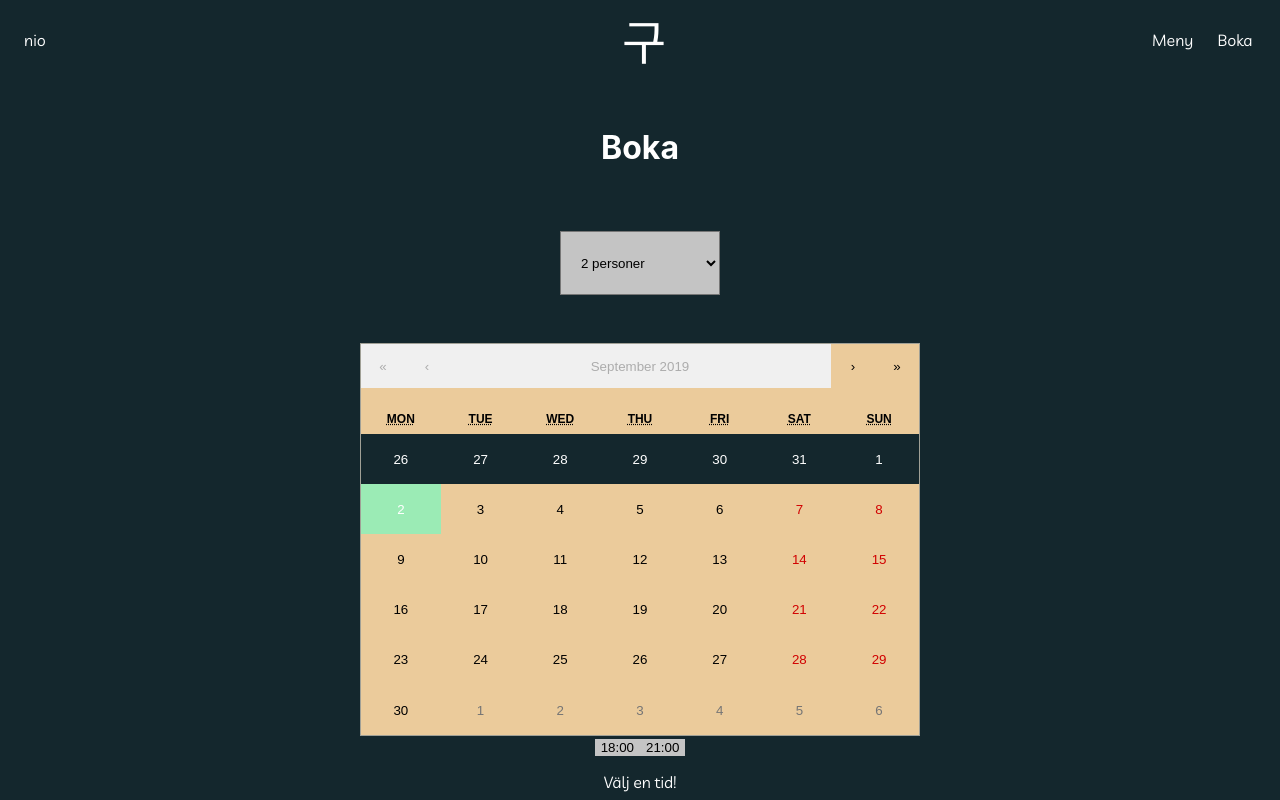
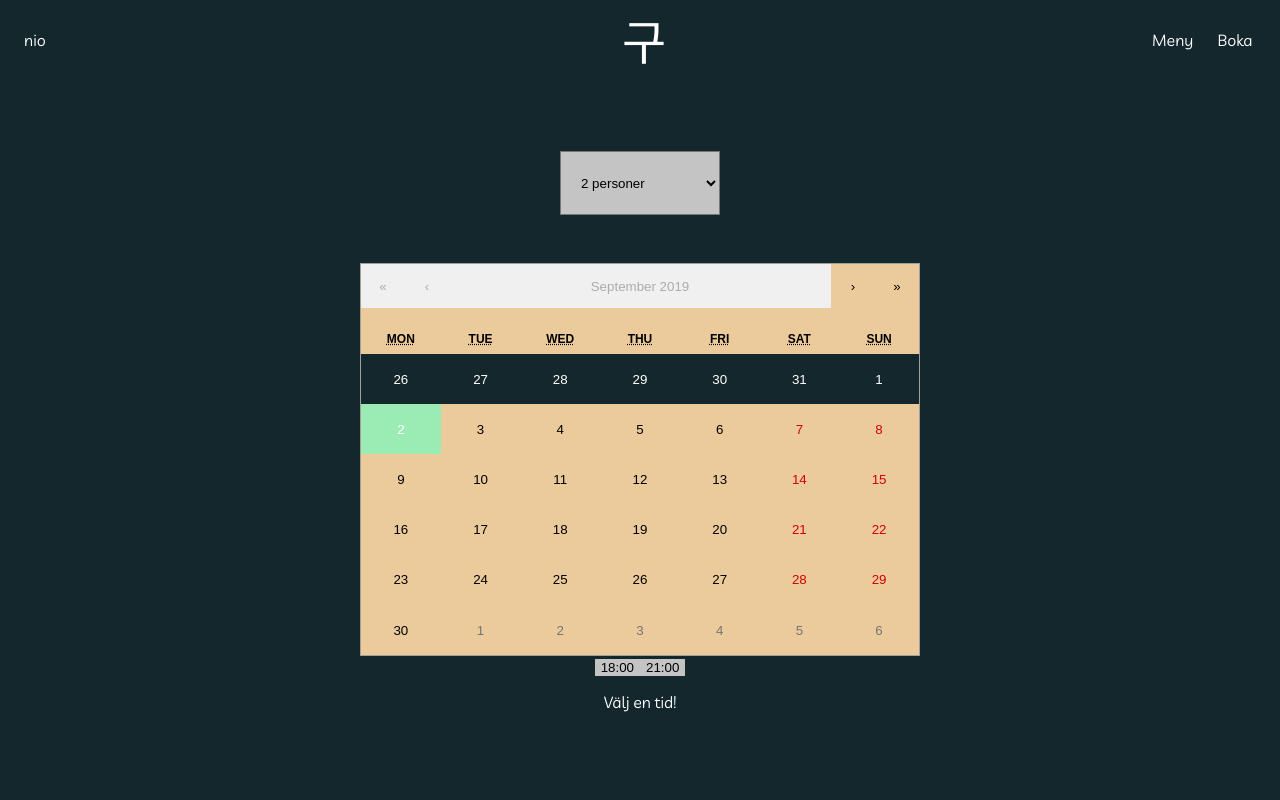
Before and after one commit to kamelfall/nio, a React (Create React App) app: page /booking in a window 1280 px wide. Shown: the top 800 px of the page. Built offline with nearby package versions, Linux system fonts and the light colour scheme; no server answers.

Commit message:
fixes white squares and unneccesary spacing

```diff
--- a/src/components/AdminComponent/AdminComponent.scss
+++ b/src/components/AdminComponent/AdminComponent.scss
@@ -1,6 +1,6 @@
 @import '../../styles/style.scss';
 
-main {
+#admin {
   background-color: $primaryColor;
   height: 90vh;
   margin-top: 10vh;
--- a/src/components/AdminComponent/AdminComponent.tsx
+++ b/src/components/AdminComponent/AdminComponent.tsx
@@ -68,7 +68,7 @@ class AdminComponent extends React.Component<{}, IBookingState> {
       </tr>)
 
     return (
-    <main>
+    <main id="admin">
       <section>
         <h2 className="admin__h2">Bookings</h2>
         <input  className="admin__input" type="text" placeholder="Bookingnr"/>
--- a/src/components/BookingComponent/BookingComponent.scss
+++ b/src/components/BookingComponent/BookingComponent.scss
@@ -1,6 +1,6 @@
 @import '../../styles/style.scss';
 
-main {
+#booking {
   background-color: $primaryColor;
   height: 100vh;
   padding-top: 1rem;
--- a/src/components/BookingComponent/BookingComponent.tsx
+++ b/src/components/BookingComponent/BookingComponent.tsx
@@ -285,7 +285,7 @@ export class BookingComponent extends React.Component<IBookingProps, IBookingSta
   }
   render() {
     return (
-      <main>
+      <main id="booking">
         <h1 className="booking__heading">Boka</h1>
         <section className="booking__guests">
           <select onChange={this.setSeats}
--- a/src/components/FooterComponent/FooterComponent.scss
+++ b/src/components/FooterComponent/FooterComponent.scss
@@ -5,7 +5,6 @@ footer {
   border: 1px solid white;
   height: 150px;
   background-color: $secondaryColor;
-  margin-top: 100vh;
   padding: 3rem;
 }
 .footerContent {
```
Also changed, not shown: 1 other file (tests, documents, lock files or other folders).
